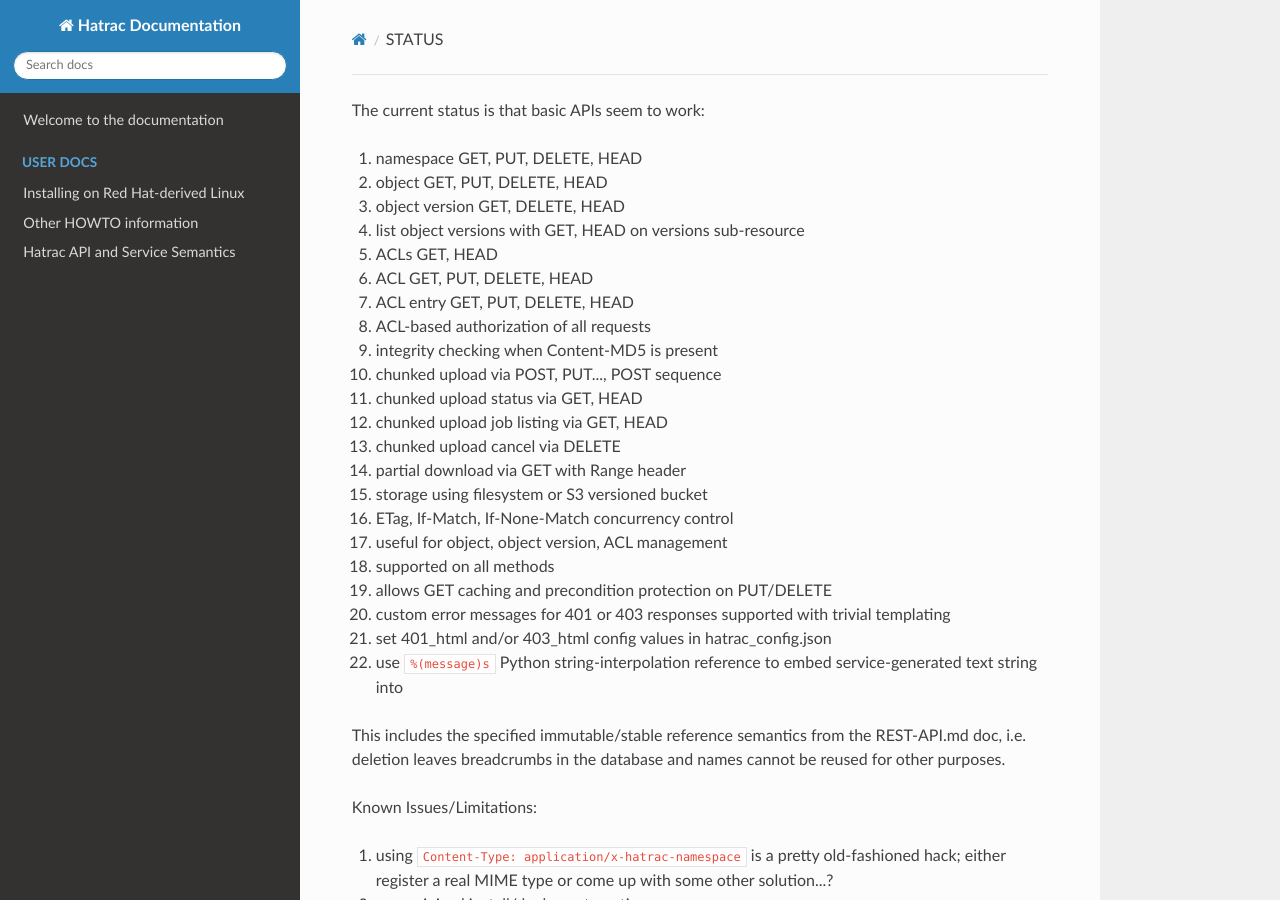
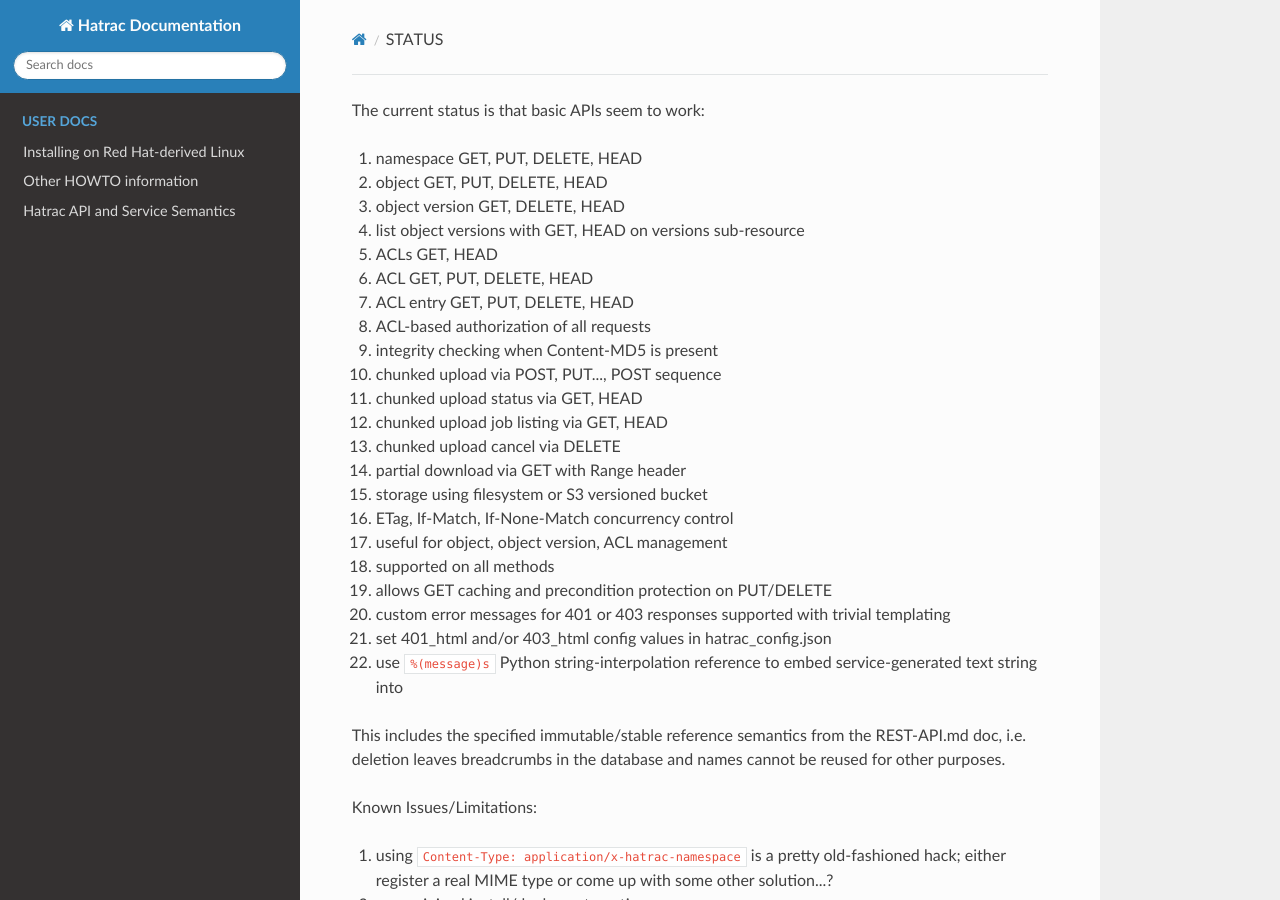
Before and after one commit to informatics-isi-edu/hatrac, an MkDocs documentation site: the page built from docs/STATUS.md, in a window 1280 px wide and 900 px high. Built offline with MkDocs 1.6.1, drawn with Linux system fonts in a browser that asks for light colours; nearby versions of some CDN libraries; old or Windows-style settings are respelled for this version of MkDocs; some of the changed lines change nothing that is shown.

Commit message:
taking out README for now

```diff
--- a/mkdocs.yml
+++ b/mkdocs.yml
@@ -1,12 +1,13 @@
 site_name: Hatrac Documentation
 site_description: Documentation for Hatrac web-service codebase in the DERIVA framework.
+site_url: https://informatics-isi-edu.github.io/hatrac/
 theme: readthedocs
 extra_css:
   - css/extra.css
 
 
 pages:
-- Welcome to the documentation: ../README.md
+#- Welcome to the documentation: ../README.md
 - User Docs:
     - Installing on Red Hat-derived Linux: INSTALL.md
     - Other HOWTO information: HOWTO.md
```
